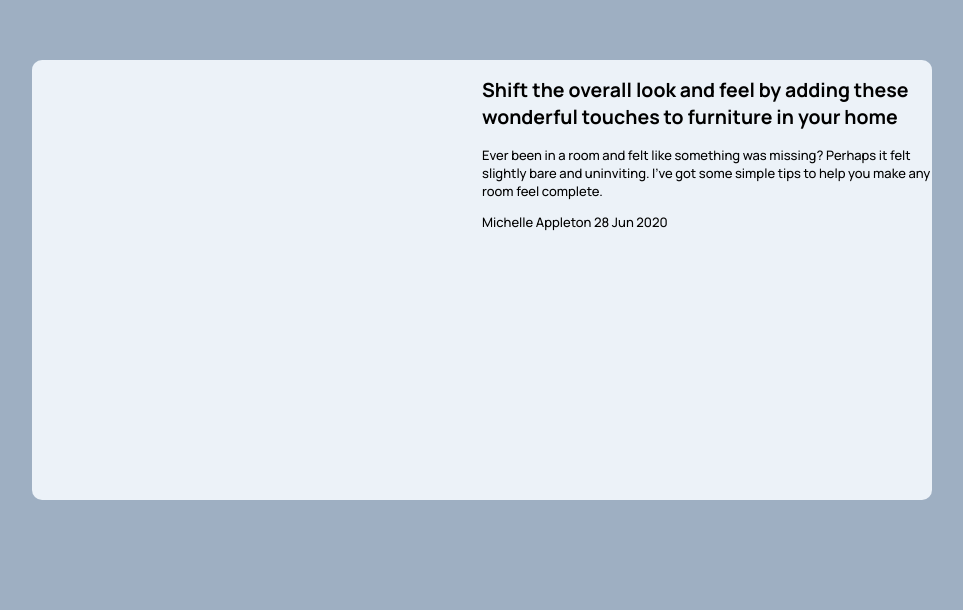
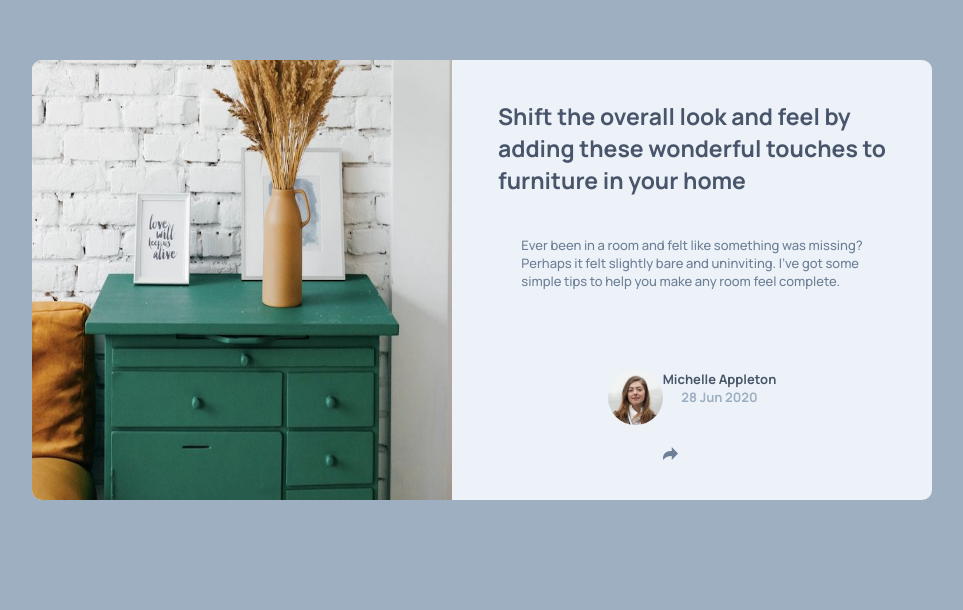
Before and after one commit to Julinsky23/article-preview-component-master, a plain HTML site: page index.html in a window 1280 px wide. Shown: the part 190-800 px from the top of the page, without its empty margins (158-1121 px from the left). Drawn offline with Linux system fonts and the light colour scheme.

Commit message:
images, layout, etc.

```diff
--- a/index.html
+++ b/index.html
@@ -14,23 +14,29 @@
   <main>
     <section>
       <article>
-        <!--<img src="images/drawers.jpg">-->
+        <img src="images/drawers.jpg" width="420"; height="440">
       </article>
     </section>
   </main>
   <aside>
-      <h1>Shift the overall look and feel by adding these wonderful
-        touches to furniture in your home
+      <h1>Shift the overall look and feel by<br> adding these wonderful
+        touches to<br> furniture in your home
       </h1>
-      <p>
-        Ever been in a room and felt like something was missing? Perhaps
-        it felt slightly bare and uninviting. I’ve got some simple tips
+      <p class="paragraph">
+        Ever been in a room and felt like something was missing?<br> Perhaps
+        it felt slightly bare and uninviting. I’ve got some<br> simple tips
         to help you make any room feel complete.
       </p>
-      <p>
+      <div class="avatar">
+        <img class="cicle-pic" src="./images/avatar-michelle.jpg" width="55"; height="55">
+        <div class="avatar-text">
+      <p class="avatar-information">
         Michelle Appleton
-        28 Jun 2020
+        <span> 28 Jun 2020</span>
       </p>
+      <img class="share" src="./images/icon-share.svg">
+      </div>
+      </div>
   </aside>
   </div>
 
--- a/style.css
+++ b/style.css
@@ -17,7 +17,7 @@ body{
 
 .card{
     display: grid;
-    grid-template-columns: 1fr 1fr;
+    grid-template-columns: 1fr 2fr;
     margin: 250px auto;
     overflow: hidden;
     background-color: var(--light-grayish-blue);
@@ -25,3 +25,46 @@ body{
     height: 440px;
     border-radius: 10px;
 }
+h1{
+    display: flex;
+    justify-content: center;
+    align-items: center;
+    margin: 40px auto;
+    font-size: 23px;
+    color: var(--very-dark-grayish-blue);
+}
+
+.paragraph{
+    color: var(--desaturated-dark-blue);
+    display: flex;
+    justify-content: center;
+    align-items: center;
+    margin: 40px auto;
+}
+
+.avatar-information{
+
+    display: flex;
+    flex-direction: column;
+    justify-content: center;
+    align-items: center;
+    margin: 40px auto;
+    color: var(--very-dark-grayish-blue);
+    font-weight: bold;
+}
+
+
+.avatar-information span{
+    color: var(--grayish-blue);
+}
+
+.cicle-pic{
+    border-radius: 50%;
+}
+
+.avatar{
+    display: flex;
+    flex-direction: row;
+    justify-content: center;
+    align-items: center;
+}
```
